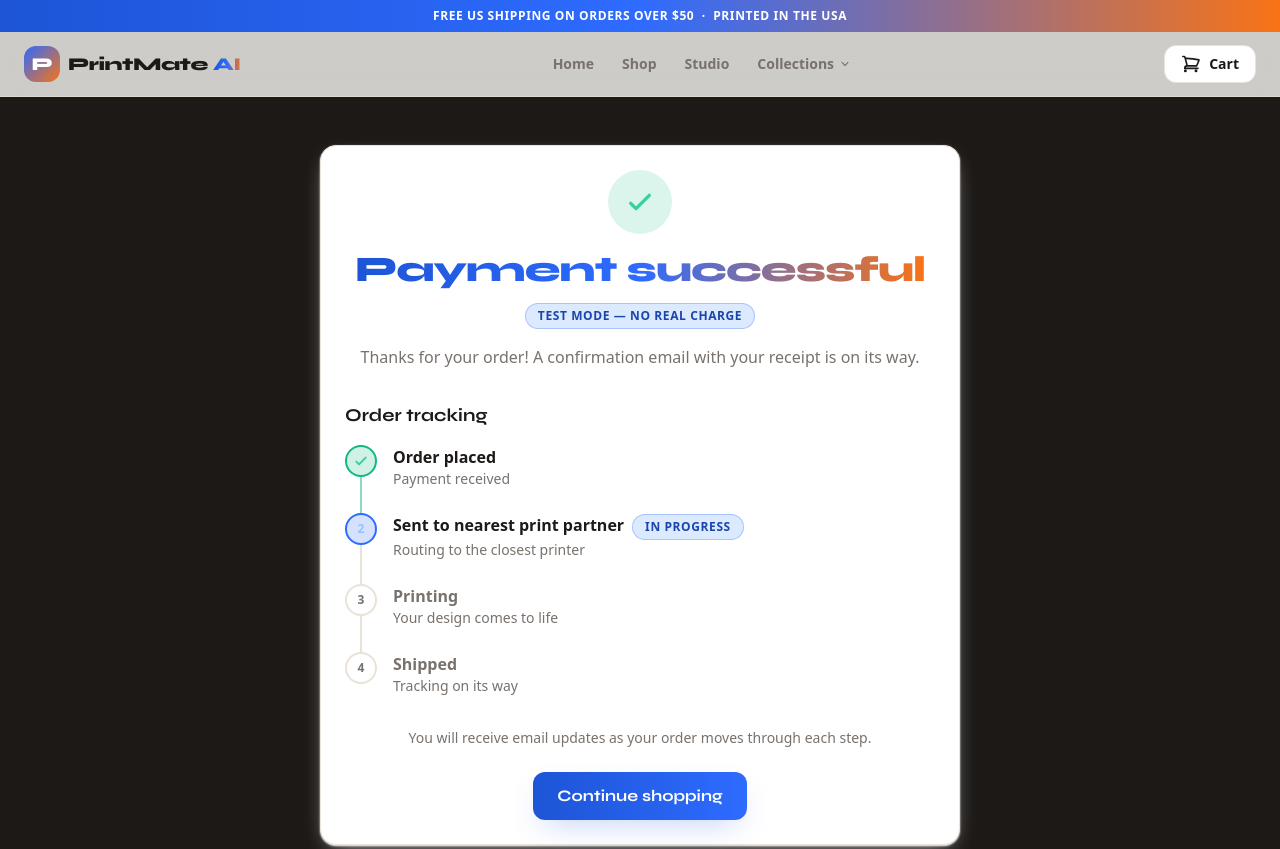
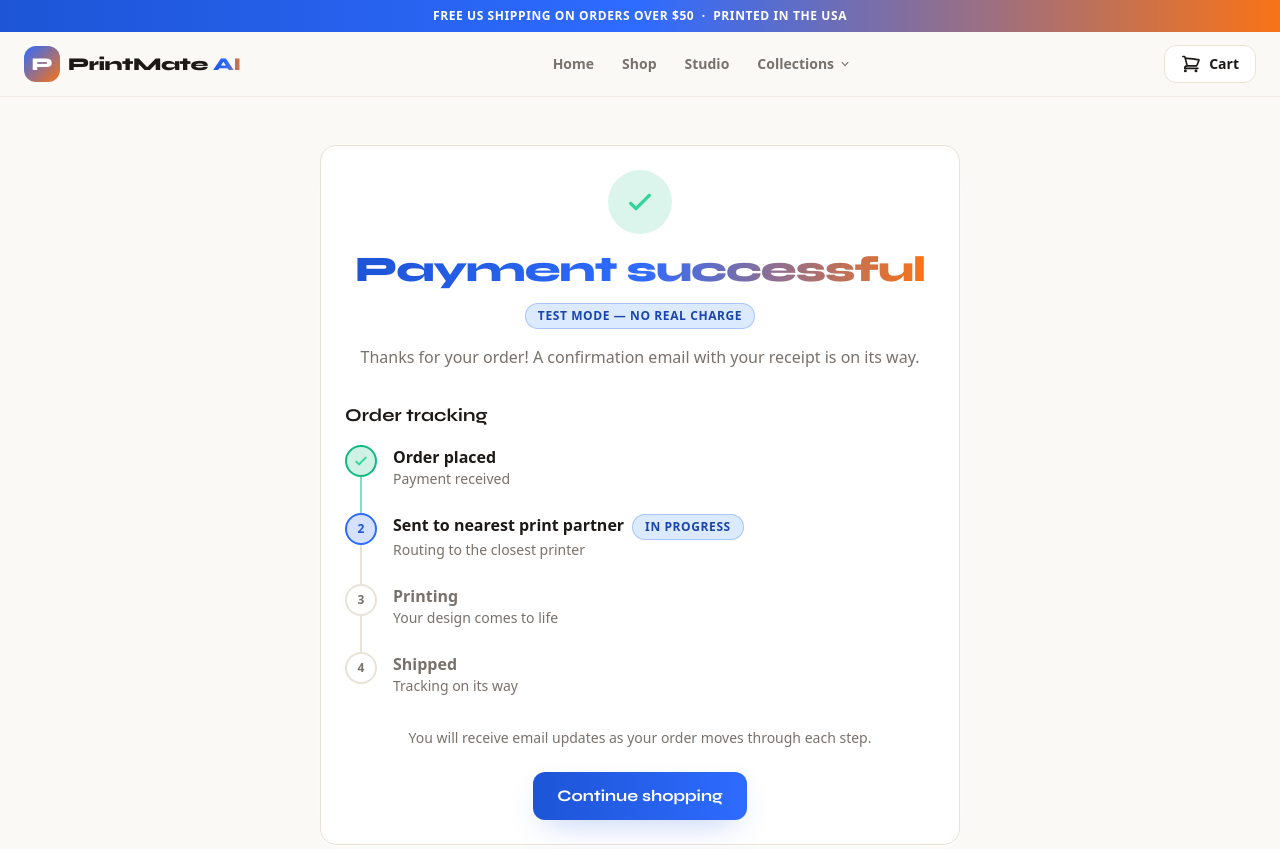
Before and after one commit to emilyhartdaily-creator/printmate-ai, a Next.js app: page /order/success in a window 1280 px wide. Shown: the top 849 px of the page. Built offline with nearby package versions, Linux system fonts and the light colour scheme.

Commit message:
Redesign: update app/order/success/page.tsx

```diff
--- a/app/order/success/page.tsx
+++ b/app/order/success/page.tsx
@@ -19,7 +19,7 @@ export default function OrderSuccessPage({
   searchParams: { session_id?: string };
 }) {
   return (
-    <div className="min-h-screen bg-ink">
+    <div className="min-h-screen bg-paper">
       <Navbar />
       <ClearCart />
       <main className="mx-auto max-w-2xl px-4 py-12">
@@ -66,7 +66,7 @@ export default function OrderSuccessPage({
                         step.state === 'done'
                           ? 'border-emerald-500 bg-emerald-500/20 text-emerald-400'
                           : step.state === 'current'
-                            ? 'border-brand-500 bg-brand-500/20 text-brand-300'
+                            ? 'border-brand-500 bg-brand-500/20 text-brand-600'
                             : 'border-line bg-surface text-muted'
                       }`}
                     >
```
